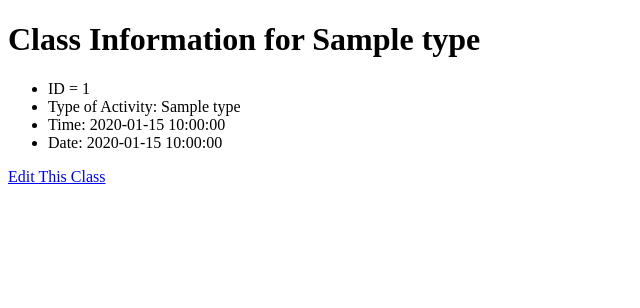
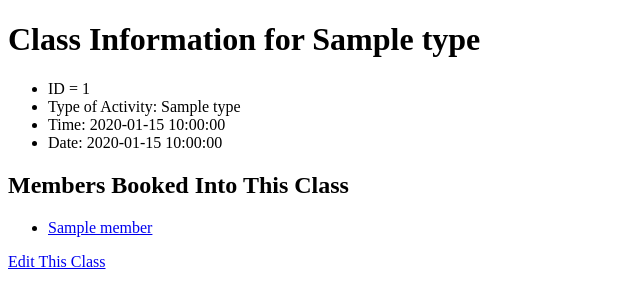
Before and after one commit to kevinmuldoon-github/gym-membership-system, a Flask app: page /classes/1 in a window 1280 px wide. Shown: the part 160-468 px from the top of the page, without its empty margins (0-640 px from the left). Run offline with Flask 2, Linux system fonts and the light colour scheme; a database or web service that is not in the repository returns one stand-in record (values such as "Sample title"); some libraries are stand-ins or nearby versions.

Commit message:
Completed essential functionality for MVP

```diff
--- a/controllers/activity_controller.py
+++ b/controllers/activity_controller.py
@@ -18,7 +18,8 @@ def activities():
 @activities_blueprint.route("/classes/<id>", methods=['GET'])
 def show_activity(id):
     activity = activity_repository.select(id)
-    return render_template('/classes/show_class.html' , title = 'Class Information' , activity = activity)
+    members = activity_repository.find_members_booked_in_class(id)
+    return render_template('/classes/show_class.html' , title = 'Class Information' , activity = activity, members = members)
 
 # Display page and form to edit an activity
 @activities_blueprint.route("/classes/<id>/edit_class" , methods = ['GET'])
--- a/repositories/activity_repository.py
+++ b/repositories/activity_repository.py
@@ -53,3 +53,15 @@ def delete(id):
 def delete_all():
     sql = "DELETE FROM activities"
     run_sql(sql)
+
+# Function to find members booked into a specific class
+def find_members_booked_in_class(id):
+    members = []
+    sql = "SELECT members.* FROM members INNER JOIN bookings ON bookings.member_id = members.id WHERE bookings.activity_id = %s"
+    values = [id]
+    results = run_sql(sql,values)
+
+    for result in results:
+        member = Member(result['name'], result['id'])
+        members.append(member)
+    return members
--- a/repositories/booking_repository.py
+++ b/repositories/booking_repository.py
@@ -6,6 +6,7 @@ from models.member import Member
 
 import repositories.activity_repository as activity_repository
 import repositories.member_repository as member_repository
+import repositories.activity_repository as activity_repository
 
 # Function to insert a new booking to the gym database
 def create_booking(booking):
@@ -33,7 +34,6 @@ def select(id):
         booking = Booking(result['member_id'], result['activity_id'], result['id'])
     return booking
 
-
 # Function to select all bookings
 def select_all():
     bookings = []
@@ -47,8 +47,6 @@ def select_all():
         bookings.append(booking)
     return bookings
 
-
-
 # Function to delete a specific booking
 def delete(id):
     sql = "DELETE FROM bookings WHERE id = %s"
--- a/templates/bookings/index.html
+++ b/templates/bookings/index.html
@@ -13,6 +13,7 @@
         <td>Class Time</td>
         <td></td>
         <td></td>
+        <td></td>
     </tr>
     {% for booking in bookings %}
     <tr>
@@ -21,6 +22,7 @@
         <td><a href="/classes/{{booking.activity.id}}">{{booking.activity.type}}</a></td>
         <td>{{booking.activity.time}}</td>
         <td>{{booking.activity.date}}</td>
+        <td><button class="form-button"><a href="/bookings/{{booking.id}}"><i class="fa-solid fa-circle-info"></i> &nbsp;View Booking</a></button></td>
         <td><button class="form-button"><a href="/bookings/{{booking.id}}/edit_booking"><i class="fa-solid fa-pen-to-square"></i> &nbsp;Edit Booking</a></button></td>
         <td>
             <form action="/bookings/{{booking.id}}/delete" method="POST">
--- a/templates/classes/index.html
+++ b/templates/classes/index.html
@@ -6,17 +6,21 @@
 
 <table>
     <tr>
+        <td>ID</td>
         <td>Type of Activity</td>
         <td>Time</td>
         <td>Date</td>
         <td></td>
         <td></td>
+        <td></td>
     </tr>
             {% for activity in activities %}
             <tr>
+                <td><a href="/classes/{{activity.id}}">{{activity.id}}</a></td>
                 <td><a href="/classes/{{activity.id}}">{{activity.type}}</a></td>
                 <td>{{activity.time}}</td>
                 <td>{{activity.date}}</td>
+                <td><button class="form-button"><a href="/classes/{{activity.id}}"><i class="fa-solid fa-circle-info"></i> &nbsp;View Class</a></button></td>
                 <td><button class="form-button"><a href="/classes/{{activity.id}}/edit_class"><i class="fa-solid fa-pen-to-square"></i> &nbsp;Edit Class</a></button></td>
                 <td>
                     <form action="/classes/{{activity.id}}/delete" method="POST">
--- a/templates/classes/show_class.html
+++ b/templates/classes/show_class.html
@@ -11,6 +11,14 @@
 
 </ul>
 
+<h2>Members Booked Into This Class</h2>
+
+<ul>
+{% for member in members %}
+    <li><a href="/members/{{member.id}}">{{member.name}}</a></li>
+{% endfor %}
+</ul>
+
 <a href="/classes/{{activity.id}}/edit_class">Edit This Class</a>
 
 
--- a/templates/members/index.html
+++ b/templates/members/index.html
@@ -9,11 +9,13 @@
         <td>Name</td>
         <td></td>
         <td></td>
+        <td></td>
     </tr>
     {% for member in members %}
     <tr>
-        <td>{{member.id}}</td>
+        <td><a href="/members/{{member.id}}">{{member.id}}</a></td>
         <td><a href="/members/{{member.id}}">{{member.name}}</a></td>
+        <td><button class="form-button"><a href="/members/{{member.id}}"><i class="fa-solid fa-circle-info"></i> &nbsp;View Member</a></button></td>
         <td><button class="form-button"><a href="/members/{{member.id}}/edit_member"><i class="fa-solid fa-pen-to-square"></i> &nbsp;Edit Member</a></button></td>
         <td>
             <form action="/members/{{member.id}}/delete" method="POST">
```
